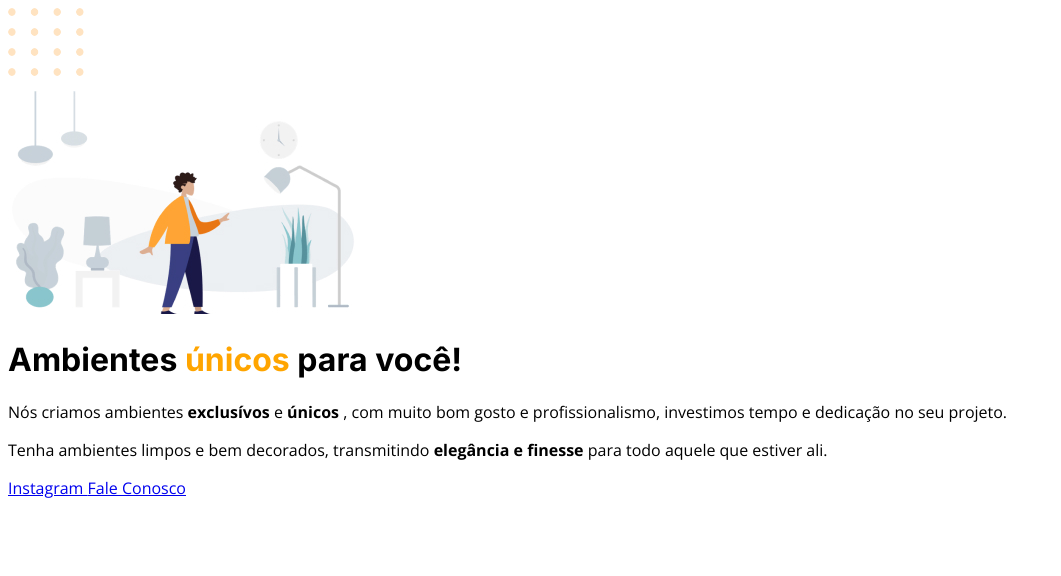
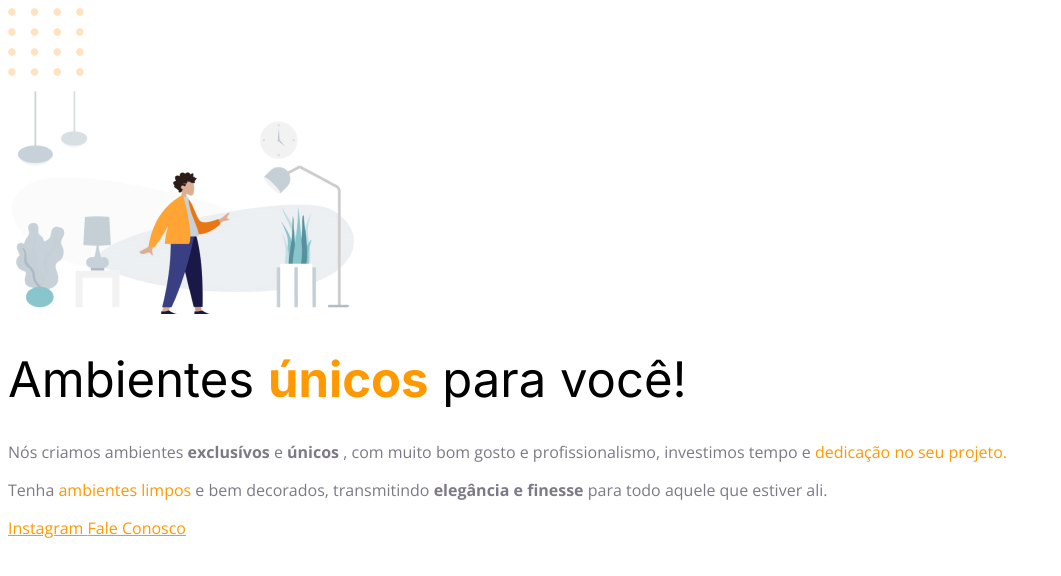
Before and after one commit to DylanTvaz/rocketseat-projeto-1, a plain HTML site: page index.html in a window 1280 px wide. Shown: the whole page, without its empty margins (0-1061 px from the left). Drawn offline with nearby package versions, Linux system fonts and the light colour scheme.

Commit message:
atualizacao das cores

```diff
--- a/index.html
+++ b/index.html
@@ -25,7 +25,7 @@
             src="imagens/hero.jpg"
             alt="pessoa em uma sala com moveis">
 
-        <h1>Ambientes <span style="color: orange;">únicos</span> para você!</h1>
+        <h1>Ambientes <span>únicos</span> para você!</h1>
         <p>
             Nós criamos ambientes <strong>exclusívos</strong> e <strong>únicos</strong> ,
             com muito bom gosto e profissionalismo,
--- a/style.css
+++ b/style.css
@@ -2,6 +2,22 @@ body {
     font-family: 'Open Sans', sans-serif;
 }
 
+h1 span {
+    font-weight: bold;
+}
+
 h1 {
     font-family: 'Inter', sans-serif;
+    font-weight: normal;
+    font-size: 49px;
+    line-height: 56px;
 }
+
+
+span, a{
+    color: #ff9900 ;
+}
+
+p{
+    color: #7D7987;
+}
```
